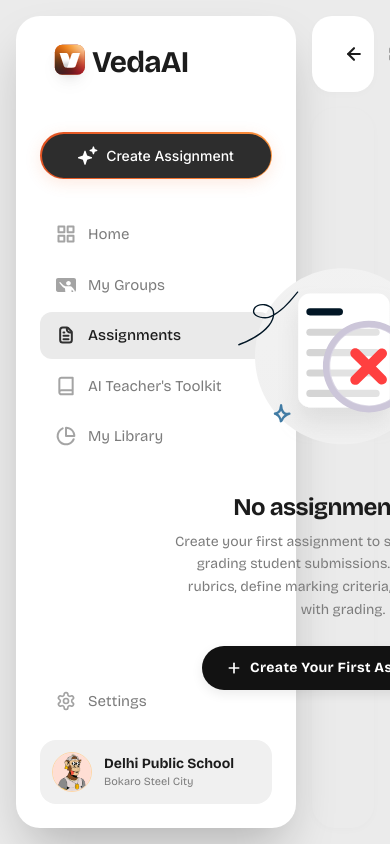
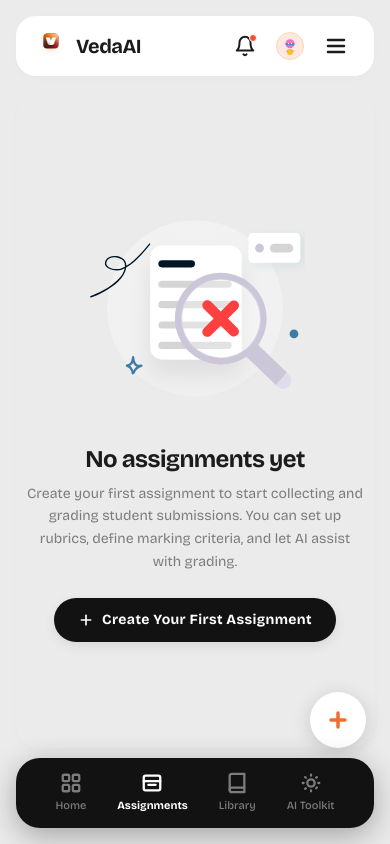
Before and after one commit to SOMASEKAR17/VedaAI, a Next.js app in the folder frontend/: page / in a window 390 px wide. Built offline with nearby package versions, Linux system fonts and the light colour scheme.

Commit message:
home page responsiveness

```diff
--- a/frontend/app/page.tsx
+++ b/frontend/app/page.tsx
@@ -1,15 +1,46 @@
+"use client";
+
+import { useState } from "react";
 import Sidebar from "../components/Sidebar";
 import Topbar from "../components/Topbar";
 import EmptyState from "../components/EmptyState";
+import MobileHeader from "../components/MobileHeader";
+import MobileBottomNav from "../components/MobileBottomNav";
+import FAB from "../components/FAB";
 
 export default function Home() {
+  const [isMobileMenuOpen, setIsMobileMenuOpen] = useState(false);
+
   return (
-    <div className="flex w-full min-h-screen bg-[#ebebeb] p-4 gap-4 box-border overflow-hidden">
-      <Sidebar />
-      <div className="flex-1 flex flex-col gap-4 min-w-0">
-        <Topbar />
+    <div className="flex w-full min-h-screen bg-[#ebebeb] p-4 gap-4 box-border overflow-x-hidden relative">
+      <div className="hidden md:flex gap-4 w-full">
+        <Sidebar />
+        <div className="flex-1 flex flex-col gap-4 min-w-0">
+          <Topbar />
+          <EmptyState />
+        </div>
+      </div>
+
+      <div className="flex md:hidden flex-col gap-4 w-full pb-20">
+        <MobileHeader onMenuClick={() => setIsMobileMenuOpen(true)} />
         <EmptyState />
+        <FAB />
+        <div className="fixed bottom-4 left-4 right-4 z-40">
+          <MobileBottomNav />
+        </div>
       </div>
+
+      {isMobileMenuOpen && (
+        <div className="fixed inset-0 z-50 flex md:hidden">
+          <div
+            className="fixed inset-0 bg-black/40 backdrop-blur-xs transition-opacity duration-300"
+            onClick={() => setIsMobileMenuOpen(false)}
+          />
+          <div className="relative flex flex-col bg-white h-full w-[280px] shadow-2xl transition-transform duration-300 ease-out transform translate-x-0">
+            <Sidebar isMobileDrawer={true} onClose={() => setIsMobileMenuOpen(false)} />
+          </div>
+        </div>
+      )}
     </div>
   );
 }
--- /dev/null
+++ b/frontend/components/FAB.tsx
@@ -0,0 +1,17 @@
+export default function FAB() {
+  return (
+    <button className="flex md:hidden fixed bottom-24 right-6 w-14 h-14 bg-white text-[#f06e30] rounded-full shadow-[0_4px_20px_rgba(0,0,0,0.15)] items-center justify-center cursor-pointer hover:scale-105 active:scale-95 transition-all duration-200 z-40">
+      <svg
+        viewBox="0 0 24 24"
+        fill="none"
+        stroke="currentColor"
+        strokeWidth="3.5"
+        strokeLinecap="round"
+        className="w-6 h-6"
+      >
+        <line x1="12" y1="5" x2="12" y2="19" />
+        <line x1="5" y1="12" x2="19" y2="12" />
+      </svg>
+    </button>
+  );
+}
--- /dev/null
+++ b/frontend/components/MobileBottomNav.tsx
@@ -0,0 +1,73 @@
+import Image from "next/image";
+
+export default function MobileBottomNav() {
+  return (
+    <nav className="flex md:hidden items-center justify-around bg-[#121212] rounded-[24px] py-3.5 px-6 shadow-[0_8px_30px_rgba(0,0,0,0.3)] w-full select-none">
+      <button className="flex flex-col items-center gap-1 cursor-pointer group text-[#7c7c7c] hover:text-white transition-colors duration-200">
+        <svg
+          viewBox="0 0 24 24"
+          fill="none"
+          stroke="currentColor"
+          strokeWidth="2.5"
+          strokeLinecap="round"
+          strokeLinejoin="round"
+          className="w-5.5 h-5.5"
+        >
+          <rect x="3" y="3" width="7" height="7" rx="1.5" />
+          <rect x="14" y="3" width="7" height="7" rx="1.5" />
+          <rect x="14" y="14" width="7" height="7" rx="1.5" />
+          <rect x="3" y="14" width="7" height="7" rx="1.5" />
+        </svg>
+        <span className="text-[11px] font-medium font-sans">Home</span>
+      </button>
+
+      <button className="flex flex-col items-center gap-1 cursor-pointer group text-white transition-colors duration-200">
+        <svg
+          viewBox="0 0 24 24"
+          fill="none"
+          stroke="currentColor"
+          strokeWidth="2.5"
+          strokeLinecap="round"
+          strokeLinejoin="round"
+          className="w-5.5 h-5.5"
+        >
+          <rect x="3" y="4" width="18" height="16" rx="2" />
+          <line x1="3" y1="10" x2="21" y2="10" />
+          <line x1="8" y1="14" x2="16" y2="14" />
+        </svg>
+        <span className="text-[11px] font-bold font-sans">Assignments</span>
+      </button>
+
+      <button className="flex flex-col items-center gap-1 cursor-pointer group text-[#7c7c7c] hover:text-white transition-colors duration-200">
+        <svg
+          viewBox="0 0 24 24"
+          fill="none"
+          stroke="currentColor"
+          strokeWidth="2.5"
+          strokeLinecap="round"
+          strokeLinejoin="round"
+          className="w-5.5 h-5.5"
+        >
+          <path d="M4 19.5A2.5 2.5 0 0 1 6.5 17H20" />
+          <path d="M6.5 2H20v20H6.5A2.5 2.5 0 0 1 4 19.5v-15A2.5 2.5 0 0 1 6.5 2z" />
+        </svg>
+        <span className="text-[11px] font-medium font-sans">Library</span>
+      </button>
+
+      <button className="flex flex-col items-center gap-1 cursor-pointer group text-[#7c7c7c] hover:text-white transition-colors duration-200">
+        <svg
+          viewBox="0 0 24 24"
+          fill="none"
+          stroke="currentColor"
+          strokeWidth="2.5"
+          strokeLinecap="round"
+          strokeLinejoin="round"
+          className="w-5.5 h-5.5"
+        >
+          <path d="M12 3v1m0 16v1m9-9h-1M4 12H3m15.364-6.364l-.707.707M6.343 17.657l-.707.707m0-12.728l.707.707m11.314 11.314l.707-.707M12 8a4 4 0 1 0 0 8 4 4 0 0 0 0-8z" />
+        </svg>
+        <span className="text-[11px] font-medium font-sans">AI Toolkit</span>
+      </button>
+    </nav>
+  );
+}
--- /dev/null
+++ b/frontend/components/MobileHeader.tsx
@@ -0,0 +1,73 @@
+import Image from "next/image";
+
+interface MobileHeaderProps {
+  onMenuClick: () => void;
+}
+
+export default function MobileHeader({ onMenuClick }: MobileHeaderProps) {
+  return (
+    <header className="flex md:hidden items-center justify-between bg-white rounded-[20px] px-5 py-3 shadow-[0_2px_8px_rgba(0,0,0,0.02)] select-none w-full">
+      <div className="flex items-center gap-2.5">
+        <Image
+          src="/logo.svg"
+          alt="VedaAI Logo"
+          width={30}
+          height={30}
+          className="w-7.5 h-7.5"
+        />
+        <span className="text-xl font-bold tracking-tight text-[#1c1c1c] font-sans">
+          VedaAI
+        </span>
+      </div>
+
+      <div className="flex items-center gap-3.5">
+        <button className="relative text-[#1c1c1c] hover:bg-[#f5f5f5] p-1.5 rounded-full transition-colors cursor-pointer">
+          <svg
+            viewBox="0 0 24 24"
+            fill="none"
+            stroke="currentColor"
+            strokeWidth="2.2"
+            strokeLinecap="round"
+            strokeLinejoin="round"
+            className="w-5.5 h-5.5"
+          >
+            <path d="M18 8A6 6 0 0 0 6 8c0 7-3 9-3 9h18s-3-2-3-9" />
+            <path d="M13.73 21a2 2 0 0 1-3.46 0" />
+          </svg>
+          <span className="absolute top-[5px] right-[5px] w-2 h-2 bg-[#f05138] border border-white rounded-full" />
+        </button>
+
+        <div className="w-7 h-7 rounded-full bg-[#fde8e8] flex items-center justify-center overflow-hidden border border-orange-200">
+          <svg viewBox="0 0 64 64" className="w-6 h-6 text-orange-600">
+            <circle cx="32" cy="32" r="30" fill="#FFE8E0" />
+            <circle cx="32" cy="26" r="12" fill="#F472B6" />
+            <rect x="20" y="24" width="24" height="6" rx="3" fill="#3B82F6" />
+            <circle cx="28" cy="25" r="2" fill="#FFFFFF" />
+            <circle cx="36" cy="25" r="2" fill="#FFFFFF" />
+            <path d="M 24 46 Q 32 40 40 46" fill="none" stroke="#EF4444" strokeWidth="3" strokeLinecap="round" />
+            <circle cx="32" cy="48" r="8" fill="#FBBF24" />
+          </svg>
+        </div>
+
+        <button
+          onClick={onMenuClick}
+          className="text-[#1c1c1c] hover:bg-[#f5f5f5] p-1.5 rounded-full transition-colors cursor-pointer"
+        >
+          <svg
+            viewBox="0 0 24 24"
+            fill="none"
+            stroke="currentColor"
+            strokeWidth="2.5"
+            strokeLinecap="round"
+            strokeLinejoin="round"
+            className="w-6 h-6"
+          >
+            <line x1="4" y1="12" x2="20" y2="12" />
+            <line x1="4" y1="6" x2="20" y2="6" />
+            <line x1="4" y1="18" x2="20" y2="18" />
+          </svg>
+        </button>
+      </div>
+    </header>
+  );
+}
--- a/frontend/components/Sidebar.tsx
+++ b/frontend/components/Sidebar.tsx
@@ -1,32 +1,63 @@
 import Image from "next/image";
 import SidebarLink from "./SidebarLink";
 
-export default function Sidebar() {
+interface SidebarProps {
+  isMobileDrawer?: boolean;
+  onClose?: () => void;
+}
+
+export default function Sidebar({ isMobileDrawer = false, onClose }: SidebarProps) {
   return (
-    <aside className="w-[280px] bg-white rounded-[24px] shadow-2xl p-6 flex flex-col justify-between h-[calc(100vh-2rem)] select-none">
+    <aside
+      className={`select-none ${
+        isMobileDrawer
+          ? "flex flex-col justify-between h-full w-full bg-white p-6"
+          : "w-[280px] bg-white rounded-[24px] shadow-2xl p-6 flex flex-col justify-between h-[calc(100vh-2rem)]"
+      }`}
+    >
       <div className="flex flex-col gap-8">
-        <div className="flex">
+        <div className="flex items-center justify-between">
+          <div className="flex items-center gap-3">
             <Image
               src="/logo.svg"
               alt="VedaAI Logo"
               width={36}
               height={36}
-            className="w-15 h-15"
+              className="w-9 h-9"
             />
-          <span className="text-3xl font-bold tracking-tight mt-1 -ml-2 text-[#1c1c1c] font-sans">
+            <span className="text-2xl font-bold tracking-tight text-[#1c1c1c] font-sans">
               VedaAI
             </span>
+          </div>
+          {isMobileDrawer && onClose && (
+            <button
+              onClick={onClose}
+              className="p-1.5 rounded-full hover:bg-[#f5f5f5] text-[#7c7c7c] transition-colors cursor-pointer"
+            >
+              <svg
+                viewBox="0 0 24 24"
+                fill="none"
+                stroke="currentColor"
+                strokeWidth="2.5"
+                strokeLinecap="round"
+                className="w-5.5 h-5.5"
+              >
+                <line x1="18" y1="6" x2="6" y2="18" />
+                <line x1="6" y1="6" x2="18" y2="18" />
+              </svg>
+            </button>
+          )}
         </div>
 
         <button className="font-inter w-full relative p-[1.5px] rounded-full bg-gradient-to-r from-[#e15222] via-[#f06e30] to-[#fb923c] shadow-[0_4px_16px_rgba(240,110,48,0.15)] hover:shadow-[0_6px_20px_rgba(240,110,48,0.25)] hover:scale-[1.01] active:scale-[0.99] transition-all duration-200 cursor-pointer">
           <div className="flex items-center justify-center gap-2 bg-[#2d2d2d] text-white py-3 px-6 rounded-full font-medium text-sm">
-            <Image
-            src="/stars.svg"
-            alt="star"
-            width={36}
-            height={36}
-            className="w-5 h-5"
-          />
+            <svg
+              viewBox="0 0 24 24"
+              fill="currentColor"
+              className="w-4 h-4 text-white"
+            >
+              <path d="M12 5v14m-7-7h14" stroke="currentColor" strokeWidth="2.5" strokeLinecap="round" />
+            </svg>
             Create Assignment
           </div>
         </button>
@@ -75,13 +106,15 @@
 
         <div className="flex items-center gap-3 bg-[#f0f0f0] p-3 rounded-2xl">
           <div className="w-10 h-10 rounded-full bg-[#fde8e8] flex-shrink-0 flex items-center justify-center overflow-hidden border border-orange-200">
-            <Image
-              src="/pfp.jpg"
-              alt="pfp"
-              width={36}
-              height={36}
-              className="w-10 h-10 object-cover"
-            />
+            <svg viewBox="0 0 64 64" className="w-8 h-8 text-orange-600">
+              <circle cx="32" cy="32" r="30" fill="#FFE8E0" />
+              <circle cx="32" cy="26" r="12" fill="#F472B6" />
+              <rect x="20" y="24" width="24" height="6" rx="3" fill="#3B82F6" />
+              <circle cx="28" cy="25" r="2" fill="#FFFFFF" />
+              <circle cx="36" cy="25" r="2" fill="#FFFFFF" />
+              <path d="M 24 46 Q 32 40 40 46" fill="none" stroke="#EF4444" strokeWidth="3" strokeLinecap="round" />
+              <circle cx="32" cy="48" r="8" fill="#FBBF24" />
+            </svg>
           </div>
           <div className="flex flex-col min-w-0">
             <span className="text-sm font-bold text-[#1c1c1c] truncate font-sans">
```
Lines whose indentation alone changed are shown as unchanged.
